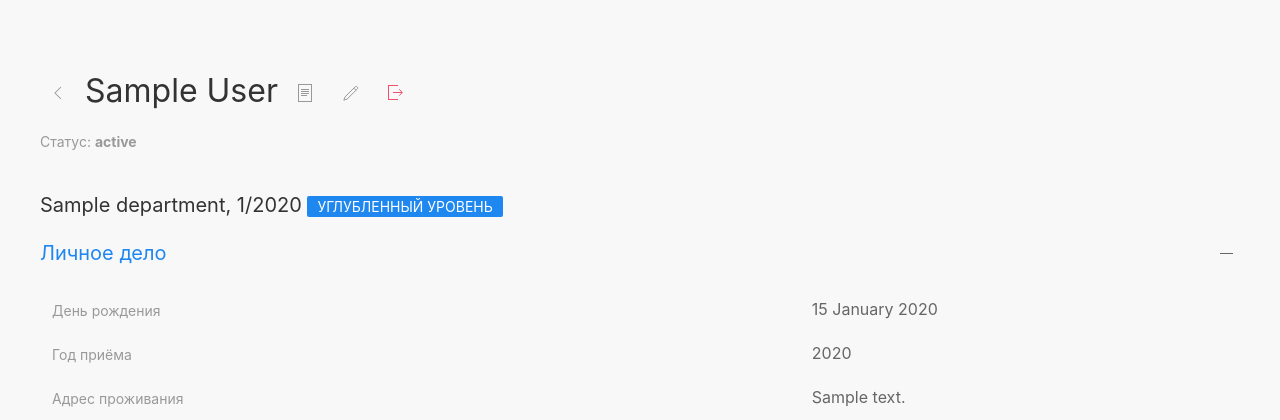
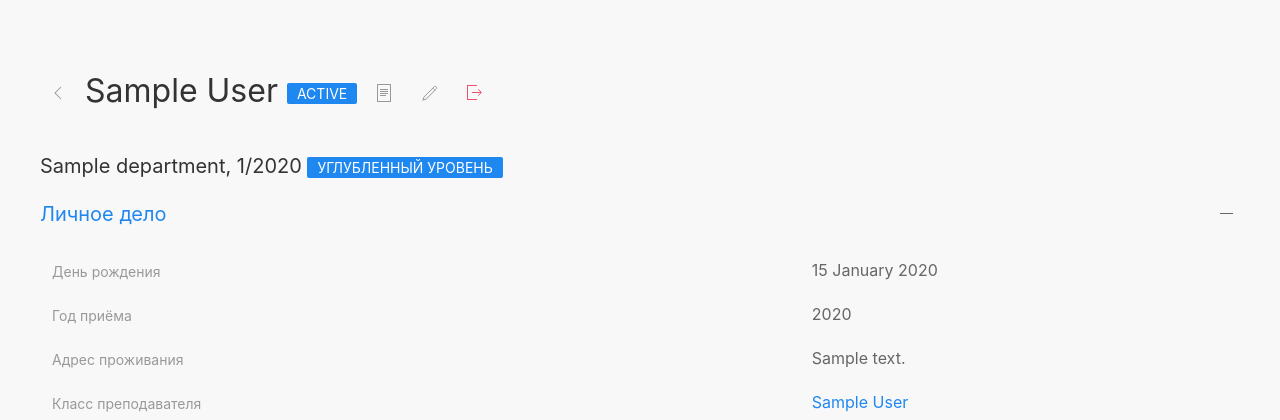
Before and after one commit to Brukvo/Palantir, a Flask app: page /students/1 in a window 1280 px wide. Shown: the part 120-540 px from the top of the page. Run offline with Flask 3, Linux system fonts and the light colour scheme; tables that the repository leaves empty hold one stand-in row (values such as "Sample post"); data that the repository does not hold is empty; parts of the project's set-up code (start-up, migrations or seed data) failed here and were passed over.

Commit message:
улучшен вывод статуса ученика

```diff
--- a/templates/students/view.html
+++ b/templates/students/view.html
@@ -7,6 +7,7 @@
     <a href="{{ url_for('students.all') }}" uk-icon="chevron-left" class="uk-icon-button"
         uk-tooltip="title: Назад к списку учеников; pos: bottom"></a>
     {{ title }}
+    <span class="uk-label uk-label-{% if student.status_id==2 %}success{% elif student.status_id==3 %}warning{% elif student.status_id==4 %}danger{% else %}primary{% endif %}">{{ student.status.status }}</span>
     <a href="{{ url_for('students.get_title_page', id=student.id) }}"
         class="uk-icon-button uk-border-circle" uk-icon="file-text"
         uk-tooltip="Сформировать титульную страницу для личного дела"></a>
@@ -14,7 +15,6 @@
         uk-icon="pencil" uk-tooltip="Редактировать"></a>
     <a href="{{ url_for('students.dismiss', id=student.id, s_id=3) }}" class="uk-icon-button uk-border-circle uk-text-danger" uk-tooltip="Перевести в академический отпуск"><span uk-icon="sign-out"></span></a>
 </h2>
-<p class="uk-article-meta">Статус: <b>{{ student.status.status }}</b></p>
 <h4>{{ student.department.short_name }}, {{ student.class_level }}/{{ student.study_years}}
     {% if student.is_deep_level %}<span class="uk-label uk-label-primary">углубленный уровень</span>{% endif %}
 </h4>
```
